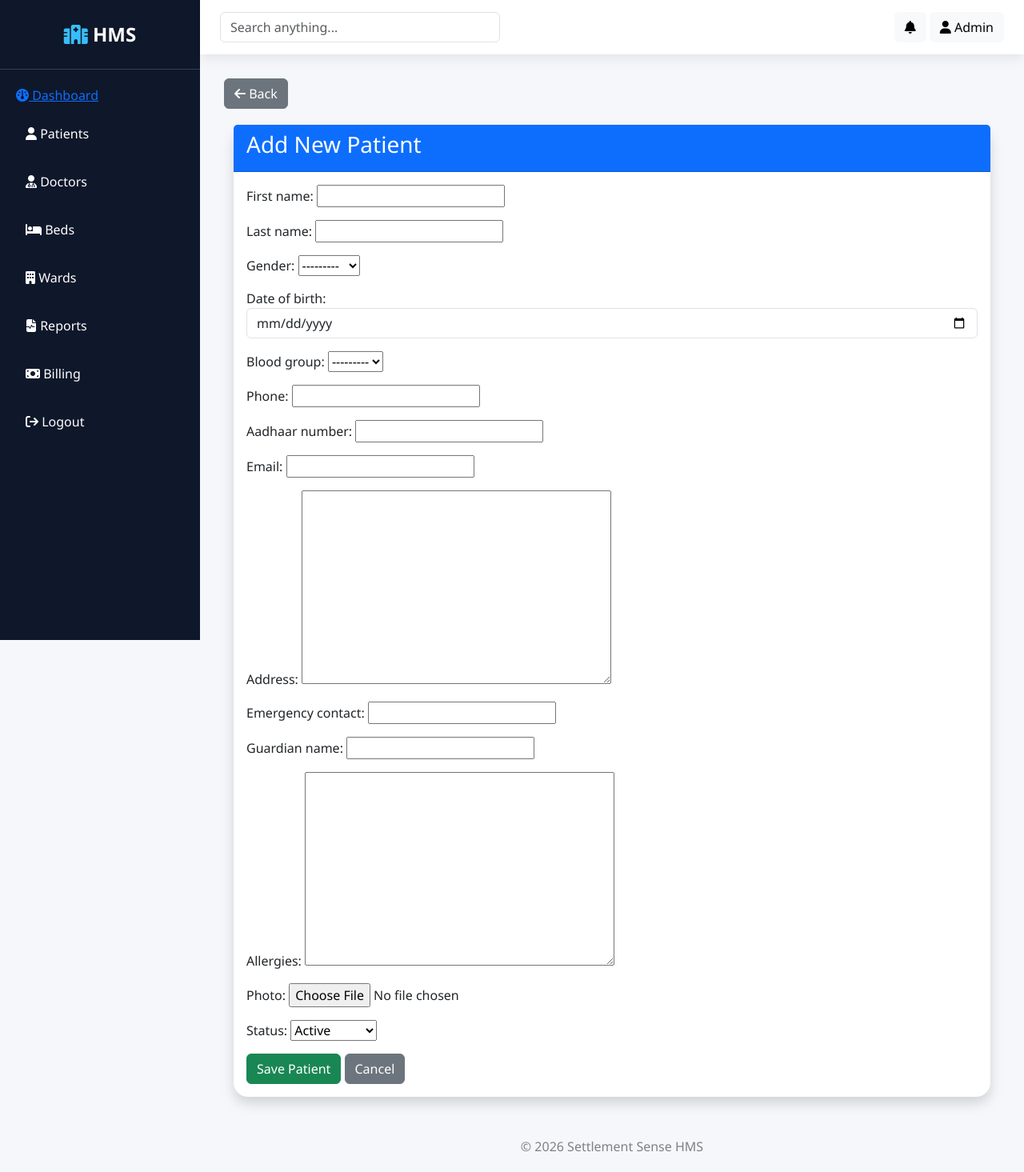
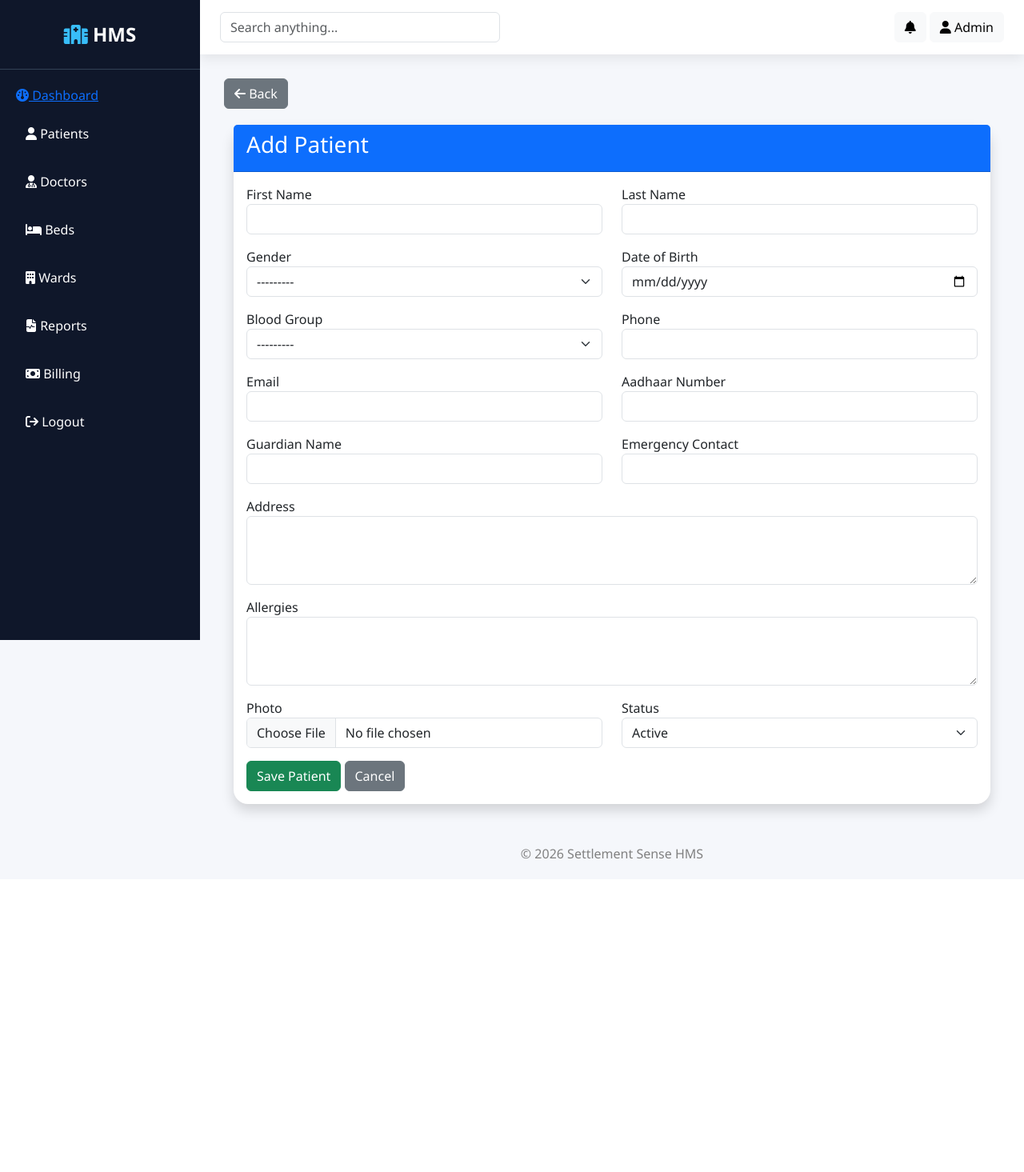
Before and after one commit to Sakshi-0209/settlement-sense-hms, a Django app: page /patients/add/ in a window 1280 px wide. Shown: the whole page at 80% size. After the commit the page ends 1074 px from the top, so only its background shows below. Run offline with Django 5.2, Linux system fonts and the light colour scheme.

Commit message:
feat: implement patient registration feature

```diff
--- a/patients/forms.py
+++ b/patients/forms.py
@@ -5,12 +5,19 @@ from .models import Patient
 class PatientForm(forms.ModelForm):
 
     class Meta:
-
         model = Patient
 
-        fields = "__all__"
+        exclude = [
+            "uhid",
+            "created_at",
+            "updated_at",
+        ]
 
         widgets = {
+            "first_name": forms.TextInput(attrs={"class": "form-control"}),
+            "last_name": forms.TextInput(attrs={"class": "form-control"}),
+
+            "gender": forms.Select(attrs={"class": "form-select"}),
 
             "date_of_birth": forms.DateInput(
                 attrs={
@@ -19,4 +26,35 @@ class PatientForm(forms.ModelForm):
                 }
             ),
 
+            "blood_group": forms.Select(attrs={"class": "form-select"}),
+
+            "phone": forms.TextInput(attrs={"class": "form-control"}),
+
+            "aadhaar_number": forms.TextInput(attrs={"class": "form-control"}),
+
+            "email": forms.EmailInput(attrs={"class": "form-control"}),
+
+            "address": forms.Textarea(
+                attrs={
+                    "class": "form-control",
+                    "rows": 3,
+                }
+            ),
+
+            "guardian_name": forms.TextInput(attrs={"class": "form-control"}),
+
+            "emergency_contact": forms.TextInput(attrs={"class": "form-control"}),
+
+            "allergies": forms.Textarea(
+                attrs={
+                    "class": "form-control",
+                    "rows": 3,
+                }
+            ),
+
+            "photo": forms.ClearableFileInput(
+                attrs={"class": "form-control"}
+            ),
+
+            "status": forms.Select(attrs={"class": "form-select"}),
         }
--- a/patients/urls.py
+++ b/patients/urls.py
@@ -3,7 +3,11 @@ from . import views
 
 urlpatterns = [
 
-    path("", views.patient_list, name="patients"),
+    path(
+        "",
+        views.patient_list,
+        name="patients",
+    ),
 
     path(
         "add/",
--- a/patients/views.py
+++ b/patients/views.py
@@ -1,16 +1,21 @@
 from django.shortcuts import render, redirect
+from django.contrib import messages
+
 from .models import Patient
 from .forms import PatientForm
 
 
 def patient_list(request):
+    patients = Patient.objects.all()
 
-    patients = Patient.objects.all()
+    context = {
+        "patients": patients,
+    }
 
     return render(
         request,
         "patients/patient_list.html",
-        {"patients": patients},
+        context,
     )
 
 
@@ -18,11 +23,19 @@ def add_patient(request):
 
     if request.method == "POST":
 
-        form = PatientForm(request.POST, request.FILES)
+        form = PatientForm(
+            request.POST,
+            request.FILES,
+        )
 
         if form.is_valid():
 
             form.save()
+
+            messages.success(
+                request,
+                "Patient added successfully."
+            )
 
             return redirect("patients")
 
@@ -33,5 +46,7 @@ def add_patient(request):
     return render(
         request,
         "patients/add_patient.html",
-        {"form": form},
+        {
+            "form": form,
+        },
     )
--- a/templates/patients/add_patient.html
+++ b/templates/patients/add_patient.html
@@ -6,13 +6,13 @@ Add Patient
 
 {% block content %}
 
-<div class="container">
+<div class="container-fluid">
 
     <div class="card shadow">
 
         <div class="card-header bg-primary text-white">
 
-            <h3>Add New Patient</h3>
+            <h3>Add Patient</h3>
 
         </div>
 
@@ -22,7 +22,79 @@ Add Patient
 
                 {% csrf_token %}
 
-                {{ form.as_p }}
+                <div class="row">
+
+                    <div class="col-md-6 mb-3">
+                        <label>First Name</label>
+                        {{ form.first_name }}
+                    </div>
+
+                    <div class="col-md-6 mb-3">
+                        <label>Last Name</label>
+                        {{ form.last_name }}
+                    </div>
+
+                    <div class="col-md-6 mb-3">
+                        <label>Gender</label>
+                        {{ form.gender }}
+                    </div>
+
+                    <div class="col-md-6 mb-3">
+                        <label>Date of Birth</label>
+                        {{ form.date_of_birth }}
+                    </div>
+
+                    <div class="col-md-6 mb-3">
+                        <label>Blood Group</label>
+                        {{ form.blood_group }}
+                    </div>
+
+                    <div class="col-md-6 mb-3">
+                        <label>Phone</label>
+                        {{ form.phone }}
+                    </div>
+
+                    <div class="col-md-6 mb-3">
+                        <label>Email</label>
+                        {{ form.email }}
+                    </div>
+
+                    <div class="col-md-6 mb-3">
+                        <label>Aadhaar Number</label>
+                        {{ form.aadhaar_number }}
+                    </div>
+
+                    <div class="col-md-6 mb-3">
+                        <label>Guardian Name</label>
+                        {{ form.guardian_name }}
+                    </div>
+
+                    <div class="col-md-6 mb-3">
+                        <label>Emergency Contact</label>
+                        {{ form.emergency_contact }}
+                    </div>
+
+                    <div class="col-12 mb-3">
+                        <label>Address</label>
+                        {{ form.address }}
+                    </div>
+
+                    <div class="col-12 mb-3">
+                        <label>Allergies</label>
+                        {{ form.allergies }}
+                    </div>
+
+                    <div class="col-md-6 mb-3">
+                        <label>Photo</label>
+                        {{ form.photo }}
+                    </div>
+
+                    <div class="col-md-6 mb-3">
+                        <label>Status</label>
+                        {{ form.status }}
+                    </div>
+
+                </div>
 
                 <button class="btn btn-success">
 
```
